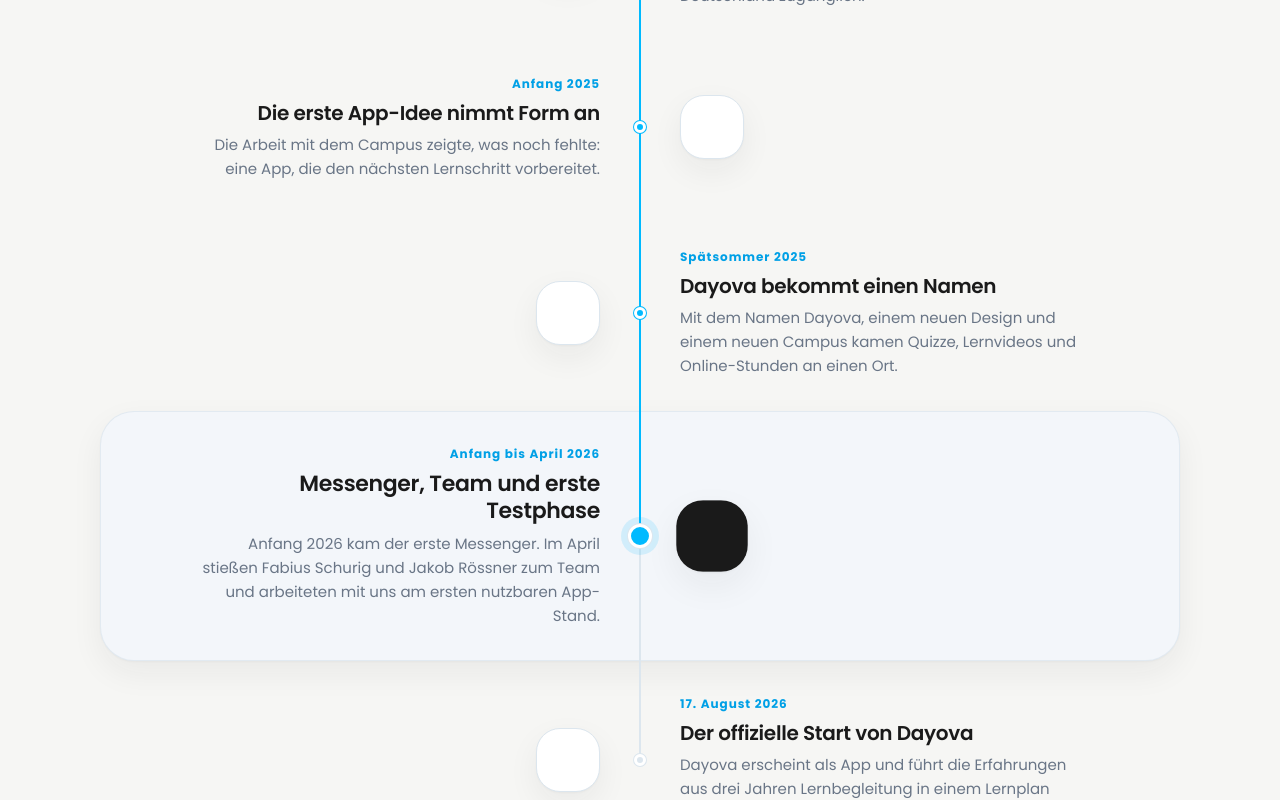
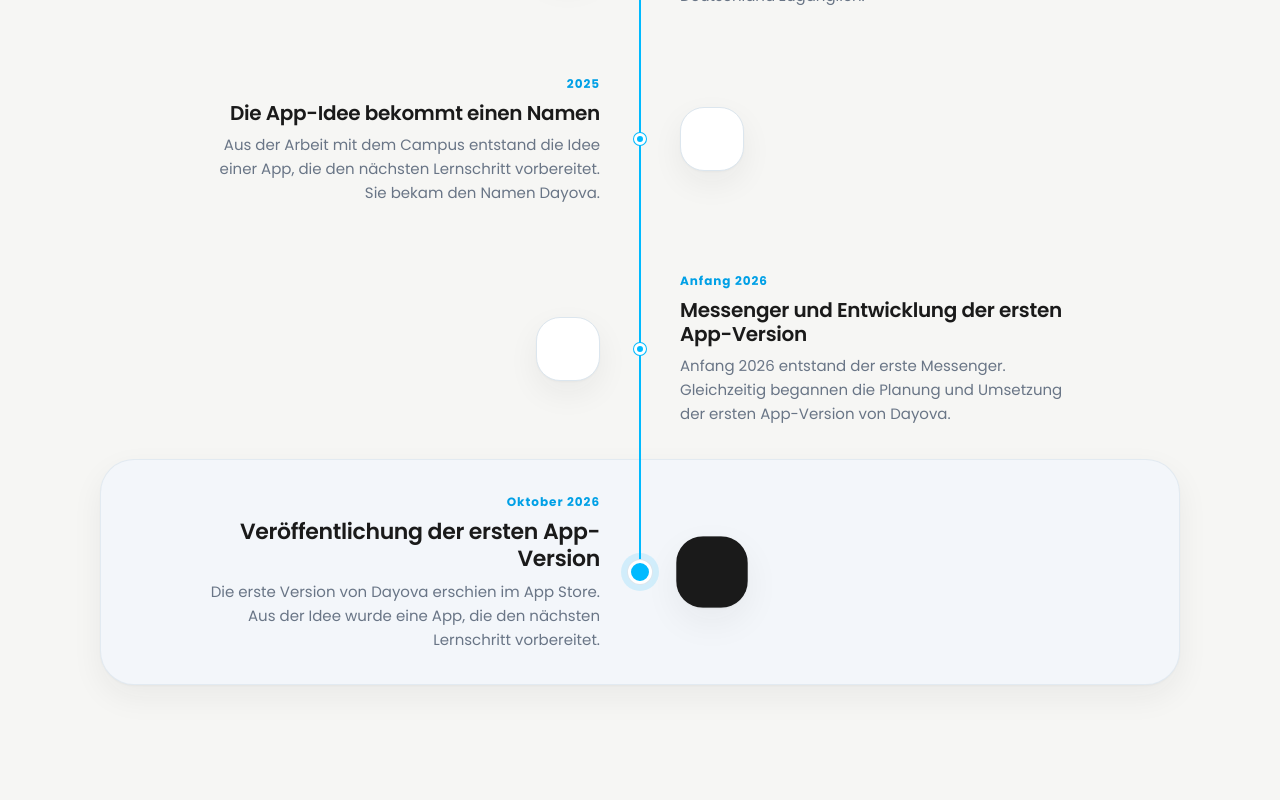
Before and after one commit to Dayova/dayova-website, a Next.js app: page /about in a window 1280 px wide. Shown: the part 1000-1800 px from the top of the page. Built offline with nearby package versions, Linux system fonts and the light colour scheme; no server answers; some icons are missing.

Commit message:
Update Dayova history and first app release milestone

```diff
--- a/src/components/sections/process-timeline.tsx
+++ b/src/components/sections/process-timeline.tsx
@@ -8,7 +8,6 @@ import {
   Idea01Icon,
   LaptopVideoIcon,
   PlayCircle02Icon,
-  PuzzleIcon,
   Rocket01Icon,
   School01Icon,
   SmartPhone01Icon,
@@ -44,31 +43,24 @@ const processStepsByVariant = {
       icon: ComputerPhoneSyncIcon,
     },
     {
-      number: "Anfang 2025",
-      title: "Die erste App-Idee nimmt Form an",
+      number: "2025",
+      title: "Die App-Idee bekommt einen Namen",
       description:
-        "Die Arbeit mit dem Campus zeigte, was noch fehlte: eine App, die den nächsten Lernschritt vorbereitet.",
+        "Aus der Arbeit mit dem Campus entstand die Idee einer App, die den nächsten Lernschritt vorbereitet. Sie bekam den Namen Dayova.",
       icon: SmartPhone01Icon,
     },
     {
-      number: "Spätsommer 2025",
-      title: "Dayova bekommt einen Namen",
+      number: "Anfang 2026",
+      title: "Messenger und Entwicklung der ersten App-Version",
       description:
-        "Mit dem Namen Dayova, einem neuen Design und einem neuen Campus kamen Quizze, Lernvideos und Online-Stunden an einen Ort.",
-      icon: PuzzleIcon,
-    },
-    {
-      number: "Anfang bis April 2026",
-      title: "Messenger, Team und erste Testphase",
-      description:
-        "Anfang 2026 kam der erste Messenger. Im April stießen Fabius Schurig und Jakob Rössner zum Team und arbeiteten mit uns am ersten nutzbaren App-Stand.",
+        "Anfang 2026 entstand der erste Messenger. Gleichzeitig begannen die Planung und Umsetzung der ersten App-Version von Dayova.",
       icon: TaskDone01Icon,
     },
     {
-      number: "17. August 2026",
-      title: "Der offizielle Start von Dayova",
+      number: "Oktober 2026",
+      title: "Veröffentlichung der ersten App-Version",
       description:
-        "Dayova erscheint als App und führt die Erfahrungen aus drei Jahren Lernbegleitung in einem Lernplan zusammen.",
+        "Die erste Version von Dayova erschien im App Store. Aus der Idee wurde eine App, die den nächsten Lernschritt vorbereitet.",
       icon: Rocket01Icon,
     },
   ],
```
